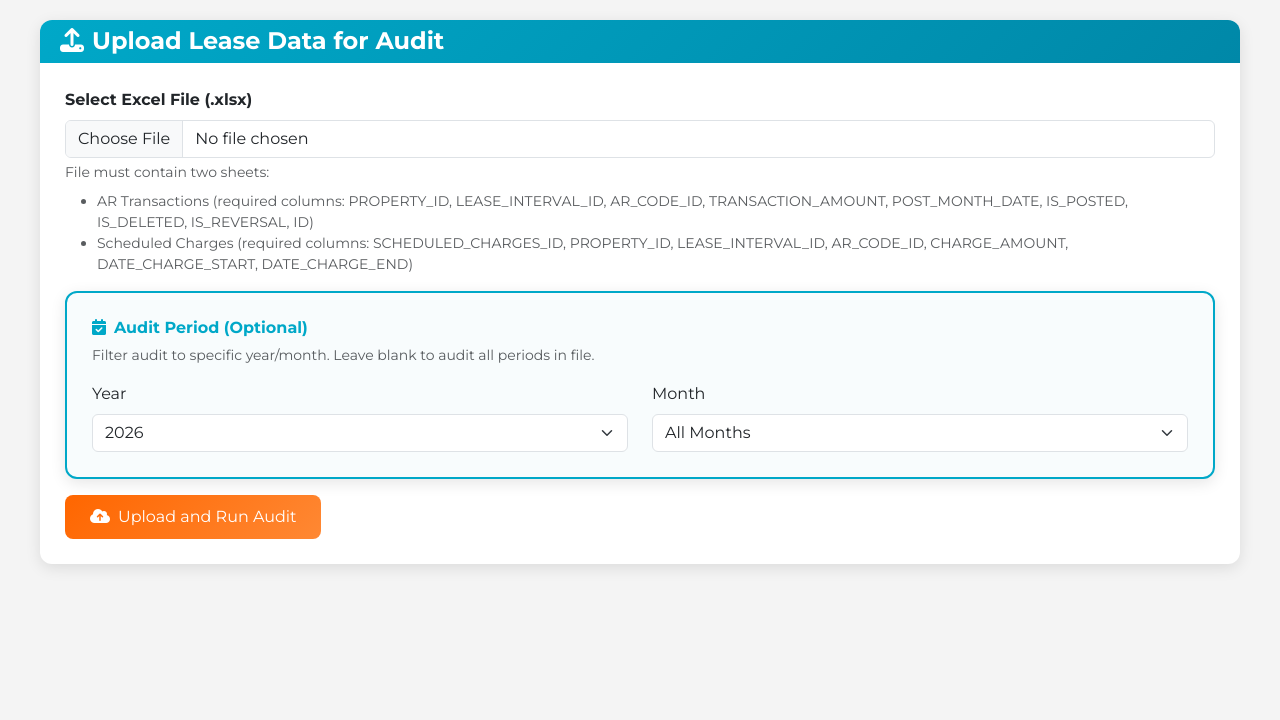
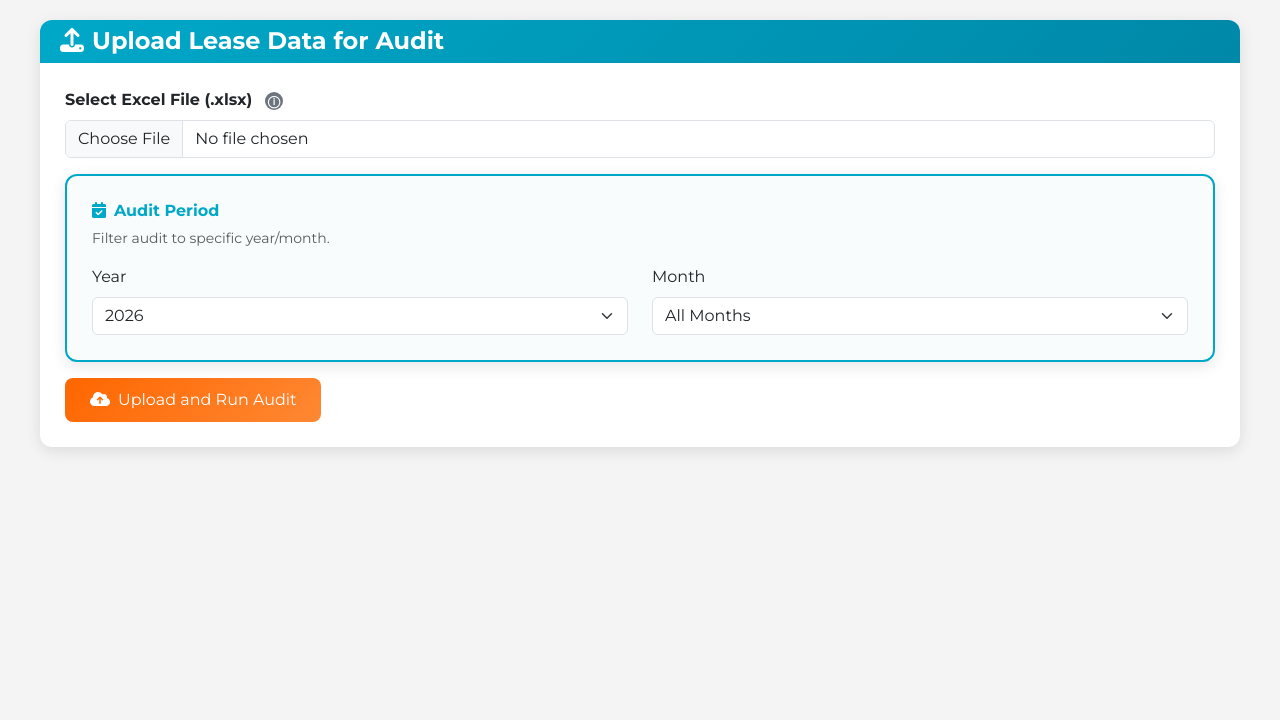
Before and after one commit to PeakMade/LeaseFileAudit, a Flask app: page / in a window 1280 px wide. Shown: the part 80-800 px from the top of the page. Run offline with Flask 3, Linux system fonts and the light colour scheme.

Commit message:
Fix user badge position and reapply UI improvements to upload page

```diff
--- a/templates/base.html
+++ b/templates/base.html
@@ -186,6 +186,9 @@
 
         /* User badge styling */
         .user-badge {
+            position: fixed;
+            top: 90px;
+            right: 40px;
             background: white;
             border: 1px solid #e0e0e0;
             border-radius: 8px;
@@ -196,7 +199,7 @@
             box-shadow: 0 2px 8px rgba(0,0,0,0.08);
             cursor: pointer;
             transition: all 0.2s ease;
-            position: relative;
+            z-index: 1000;
         }
 
         .user-badge:hover {
@@ -428,7 +431,7 @@
         </div>
     </header>
 
-    <!-- User Badge (positioned below header) -->
+    <!-- User Badge (positioned below header on right side) -->
     {% if user %}
     <div class="user-badge">
         <i class="fas fa-user user-icon"></i>
--- a/templates/upload.html
+++ b/templates/upload.html
@@ -3,6 +3,28 @@
 {% block title %}Upload File - Lease File Audit{% endblock %}
 
 {% block content %}
+<style>
+    .info-icon {
+        display: inline-flex;
+        align-items: center;
+        justify-content: center;
+        width: 18px;
+        height: 18px;
+        border-radius: 50%;
+        background-color: #6c757d;
+        color: white;
+        font-size: 12px;
+        font-weight: bold;
+        cursor: help;
+        margin-left: 8px;
+        user-select: none;
+    }
+
+    .info-icon:hover {
+        background-color: #5a6268;
+    }
+</style>
+
 <div style="width: 100%; padding: 20px 40px;">
         <div class="card" style="max-width: 1200px; margin: 0 auto;">
             <div class="card-header">
@@ -11,21 +33,23 @@
             <div class="card-body">
                 <form method="POST" action="{{ url_for('main.upload') }}" enctype="multipart/form-data">
                     <div class="mb-3">
-                        <label for="file" class="form-label fw-bold">Select Excel File (.xlsx)</label>
+                        <label for="file" class="form-label fw-bold">
+                            Select Excel File (.xlsx)
+                            <span class="info-icon"
+                                  data-bs-toggle="tooltip"
+                                  data-bs-html="true"
+                                  data-bs-placement="right"
+                                  title="<strong>Required sheets:</strong><br>
+                                         • <strong>AR Transactions</strong>: PROPERTY_ID, LEASE_INTERVAL_ID, AR_CODE_ID, TRANSACTION_AMOUNT, POST_MONTH_DATE, IS_POSTED, IS_DELETED, IS_REVERSAL, ID<br>
+                                         • <strong>Scheduled Charges</strong>: SCHEDULED_CHARGES_ID, PROPERTY_ID, LEASE_INTERVAL_ID, AR_CODE_ID, CHARGE_AMOUNT, DATE_CHARGE_START, DATE_CHARGE_END">ⓘ</span>
+                        </label>
                         <input type="file" class="form-control" id="file" name="file" accept=".xlsx" required>
-                        <div class="form-text">
-                            File must contain two sheets:
-                            <ul class="mb-0 mt-2">
-                                <li>AR Transactions (required columns: PROPERTY_ID, LEASE_INTERVAL_ID, AR_CODE_ID, TRANSACTION_AMOUNT, POST_MONTH_DATE, IS_POSTED, IS_DELETED, IS_REVERSAL, ID)</li>
-                                <li>Scheduled Charges (required columns: SCHEDULED_CHARGES_ID, PROPERTY_ID, LEASE_INTERVAL_ID, AR_CODE_ID, CHARGE_AMOUNT, DATE_CHARGE_START, DATE_CHARGE_END)</li>
-                            </ul>
-                        </div>
                     </div>
 
                     <div class="card mb-3" style="border: 2px solid #00a8c8; background-color: #f8fcfd;">
                         <div class="card-body">
-                            <h6 class="card-title" style="color: #00a8c8;"><i class="fas fa-calendar-check me-2"></i>Audit Period (Optional)</h6>
-                            <p class="text-muted small">Filter audit to specific year/month. Leave blank to audit all periods in file.</p>
+                            <h6 class="card-title" style="color: #00a8c8;"><i class="fas fa-calendar-check me-2"></i>Audit Period</h6>
+                            <p class="text-muted small">Filter audit to specific year/month.</p>
                             <div class="row">
                                 <div class="col-md-6">
                                     <label for="audit_year" class="form-label">Year</label>
@@ -102,3 +126,15 @@
         {% endif %}
 </div>
 {% endblock %}
+
+{% block extra_js %}
+<script>
+    // Initialize Bootstrap tooltips
+    document.addEventListener('DOMContentLoaded', function() {
+        var tooltipTriggerList = [].slice.call(document.querySelectorAll('[data-bs-toggle="tooltip"]'));
+        var tooltipList = tooltipTriggerList.map(function (tooltipTriggerEl) {
+            return new bootstrap.Tooltip(tooltipTriggerEl);
+        });
+    });
+</script>
+{% endblock %}
```
